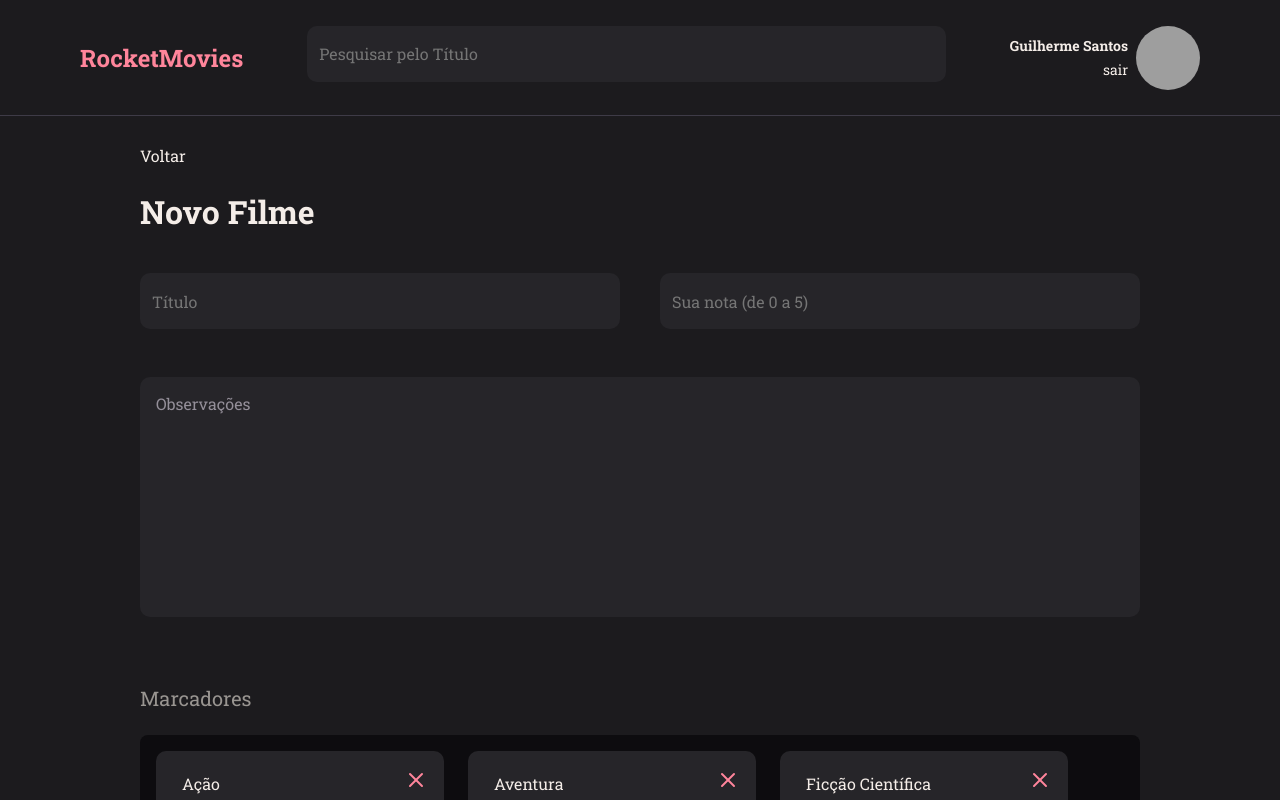
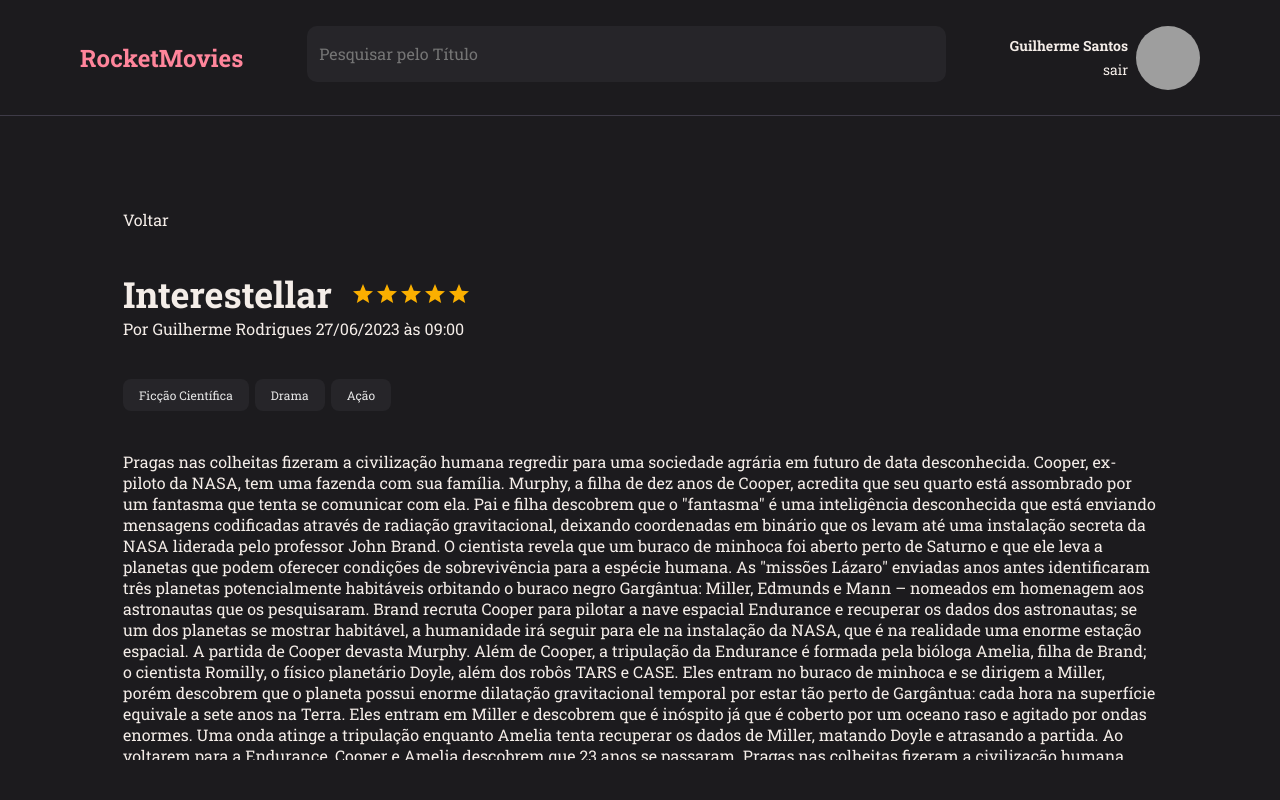
Before and after one commit to guirodrigues9876/rocket-movies, a React (Vite) app: page / in a window 1280 px wide. Built offline with nearby package versions, Linux system fonts and the light colour scheme; grey boxes are pictures that could not be loaded.

Commit message:
feat: Details page

```diff
--- a/package.json
+++ b/package.json
@@ -10,9 +10,13 @@
     "preview": "vite preview"
   },
   "dependencies": {
+    "@emotion/react": "^11.11.1",
+    "@emotion/styled": "^11.11.0",
+    "@mui/material": "^5.13.6",
     "react": "^18.2.0",
     "react-dom": "^18.2.0",
     "react-icons": "^4.9.0",
+    "react-simple-star-rating": "^5.1.7",
     "styled-components": "^6.0.0-rc.3"
   },
   "devDependencies": {
--- /dev/null
+++ b/src/components/ButtonText/styles.js
@@ -0,0 +1,6 @@
+import styled from 'styled-components';
+
+export const Container = styled.button`
+    background: none;
+    color:
+`;
--- a/src/components/Tag/styles.js
+++ b/src/components/Tag/styles.js
@@ -1,8 +1,24 @@
 import styled from 'styled-components';
 
 export const Container = styled.div`
+    width: fit-content;
+    margin-right: 6px;
 
-    padding: 20px;
+    border-radius: 8px;
+    padding: 8px 16px;
+
+    font-size: 12px;
+    color: ${({ theme }) => theme.COLORS.WHITE_100};
 
     background-color: ${({ theme }) => theme.COLORS.BACKGROUND_800};
+
+
+    > main{
+
+        .tags {
+            display: flex;
+            flex-direction: row;
+            background-color: yellow;
+        }
+    }
 `;
--- a/src/main.jsx
+++ b/src/main.jsx
@@ -5,13 +5,13 @@
 
 import theme from './styles/theme';
 
-import { New } from './pages/New';
+import { Details } from './pages/Details';
 
 ReactDOM.createRoot(document.getElementById('root')).render(
   <React.StrictMode>
     <ThemeProvider theme={theme}>
       <GlobalStyles />
-      <New />
+      <Details />
     </ThemeProvider>
   </React.StrictMode>
 )
--- a/src/pages/Details/index.jsx
+++ b/src/pages/Details/index.jsx
@@ -1,14 +1,92 @@
+import Rating from '@mui/material/Rating';
+
 import { Container } from './styles';
 
 import { Header } from '../../components/Header';
-import { Button } from '../../components/Button';
+import { Tag } from '../../components/Tag';
 
 export function Details() {
 
   return(
     <Container>
       <Header />
-      <Button title="Voltar" loading/>
+
+      <main>
+          <p>Voltar</p>
+          <header>
+            <div className="title">
+              <h2>Interestellar</h2>
+              <Rating
+                name="simple-controlled"
+                value={5}
+                onChange={(event, newValue) => {
+                  setValue(newValue);
+                }}
+              />
+            </div>
+            <div className="profile">
+              <p>Por Guilherme Rodrigues 27/06/2023 às 09:00</p>
+            </div>
+
+          </header>
+
+          <div className="tags">
+            <Tag title="Ficção Científica"/>
+            <Tag title="Drama"/>
+            <Tag title="Ação"/>
+          </div>
+
+          <p>
+            Pragas nas colheitas fizeram a civilização humana regredir para uma sociedade
+            agrária em futuro de data desconhecida. Cooper, ex-piloto da NASA, tem uma fazenda
+            com sua família. Murphy, a filha de dez anos de Cooper, acredita que seu quarto está
+            assombrado por um fantasma que tenta se comunicar com ela. Pai e filha descobrem que
+            o "fantasma" é uma inteligência desconhecida que está enviando mensagens codificadas
+            através de radiação gravitacional, deixando coordenadas em binário que os levam até
+            uma instalação secreta da NASA liderada pelo professor John Brand. O cientista revela
+            que um buraco de minhoca foi aberto perto de Saturno e que ele leva a planetas que podem
+            oferecer condições de sobrevivência para a espécie humana. As "missões Lázaro" enviadas
+            anos antes identificaram três planetas potencialmente habitáveis orbitando o buraco negro
+            Gargântua: Miller, Edmunds e Mann – nomeados em homenagem aos astronautas que os pesquisaram.
+            Brand recruta Cooper para pilotar a nave espacial Endurance e recuperar os dados dos astronautas;
+            se um dos planetas se mostrar habitável, a humanidade irá seguir para ele na instalação da NASA,
+            que é na realidade uma enorme estação espacial. A partida de Cooper devasta Murphy.
+
+            Além de Cooper, a tripulação da Endurance é formada pela bióloga Amelia, filha de Brand; o
+            cientista Romilly, o físico planetário Doyle, além dos robôs TARS e CASE. Eles entram no buraco
+            de minhoca e se dirigem a Miller, porém descobrem que o planeta possui enorme dilatação
+            gravitacional temporal por estar tão perto de Gargântua: cada hora na superfície equivale a
+            sete anos na Terra. Eles entram em Miller e descobrem que é inóspito já que é coberto por um
+            oceano raso e agitado por ondas enormes. Uma onda atinge a tripulação enquanto Amelia tenta
+            recuperar os dados de Miller, matando Doyle e atrasando a partida. Ao voltarem para a Endurance,
+            Cooper e Amelia descobrem que 23 anos se passaram.
+
+            Pragas nas colheitas fizeram a civilização humana regredir para uma sociedade
+            agrária em futuro de data desconhecida. Cooper, ex-piloto da NASA, tem uma fazenda
+            com sua família. Murphy, a filha de dez anos de Cooper, acredita que seu quarto está
+            assombrado por um fantasma que tenta se comunicar com ela. Pai e filha descobrem que
+            o "fantasma" é uma inteligência desconhecida que está enviando mensagens codificadas
+            através de radiação gravitacional, deixando coordenadas em binário que os levam até
+            uma instalação secreta da NASA liderada pelo professor John Brand. O cientista revela
+            que um buraco de minhoca foi aberto perto de Saturno e que ele leva a planetas que podem
+            oferecer condições de sobrevivência para a espécie humana. As "missões Lázaro" enviadas
+            anos antes identificaram três planetas potencialmente habitáveis orbitando o buraco negro
+            Gargântua: Miller, Edmunds e Mann – nomeados em homenagem aos astronautas que os pesquisaram.
+            Brand recruta Cooper para pilotar a nave espacial Endurance e recuperar os dados dos astronautas;
+            se um dos planetas se mostrar habitável, a humanidade irá seguir para ele na instalação da NASA,
+            que é na realidade uma enorme estação espacial. A partida de Cooper devasta Murphy.
+
+            Além de Cooper, a tripulação da Endurance é formada pela bióloga Amelia, filha de Brand; o
+            cientista Romilly, o físico planetário Doyle, além dos robôs TARS e CASE. Eles entram no buraco
+            de minhoca e se dirigem a Miller, porém descobrem que o planeta possui enorme dilatação
+            gravitacional temporal por estar tão perto de Gargântua: cada hora na superfície equivale a
+            sete anos na Terra. Eles entram em Miller e descobrem que é inóspito já que é coberto por um
+            oceano raso e agitado por ondas enormes. Uma onda atinge a tripulação enquanto Amelia tenta
+            recuperar os dados de Miller, matando Doyle e atrasando a partida. Ao voltarem para a Endurance,
+            Cooper e Amelia descobrem que 23 anos se passaram.
+
+          </p>
+      </main>
     </Container>
   )
 }
--- a/src/pages/Details/styles.js
+++ b/src/pages/Details/styles.js
@@ -10,4 +10,36 @@
         "header"
         "content"
     ;
+
+
+    > main {
+        grid-area: content;
+        overflow-y: auto;
+        padding: 64px 0;
+
+        display: flex;
+        flex-direction: column;
+        gap: 40px;
+        margin: 40px 123px;
+
+        > header {
+            display: flex;
+            flex-direction: column;
+
+            h2 {
+                font-size: 36px;
+                color: ${({ theme }) => theme.COLORS.WHITE};
+            }
+
+            .title{
+                display: flex;
+                gap: 19px;
+                align-items: center;
+            }
+        }
+
+        .tags {
+            display: flex;
+        }
+    }
 `;
--- a/src/styles/theme.js
+++ b/src/styles/theme.js
@@ -6,6 +6,7 @@
       BACKGROUND_600: "#3E3B47",
 
       BLACK: "#0D0C0F",
+      WHITE_100: "#E5E5E5",
       WHITE: "#F4EDE8",
       PINK: "#FF859B",
 
```
Also changed, not shown: src/components/ButtonText/index.jsx (added, +9 -0 lines), 1 other file (tests, documents, lock files or other folders).
